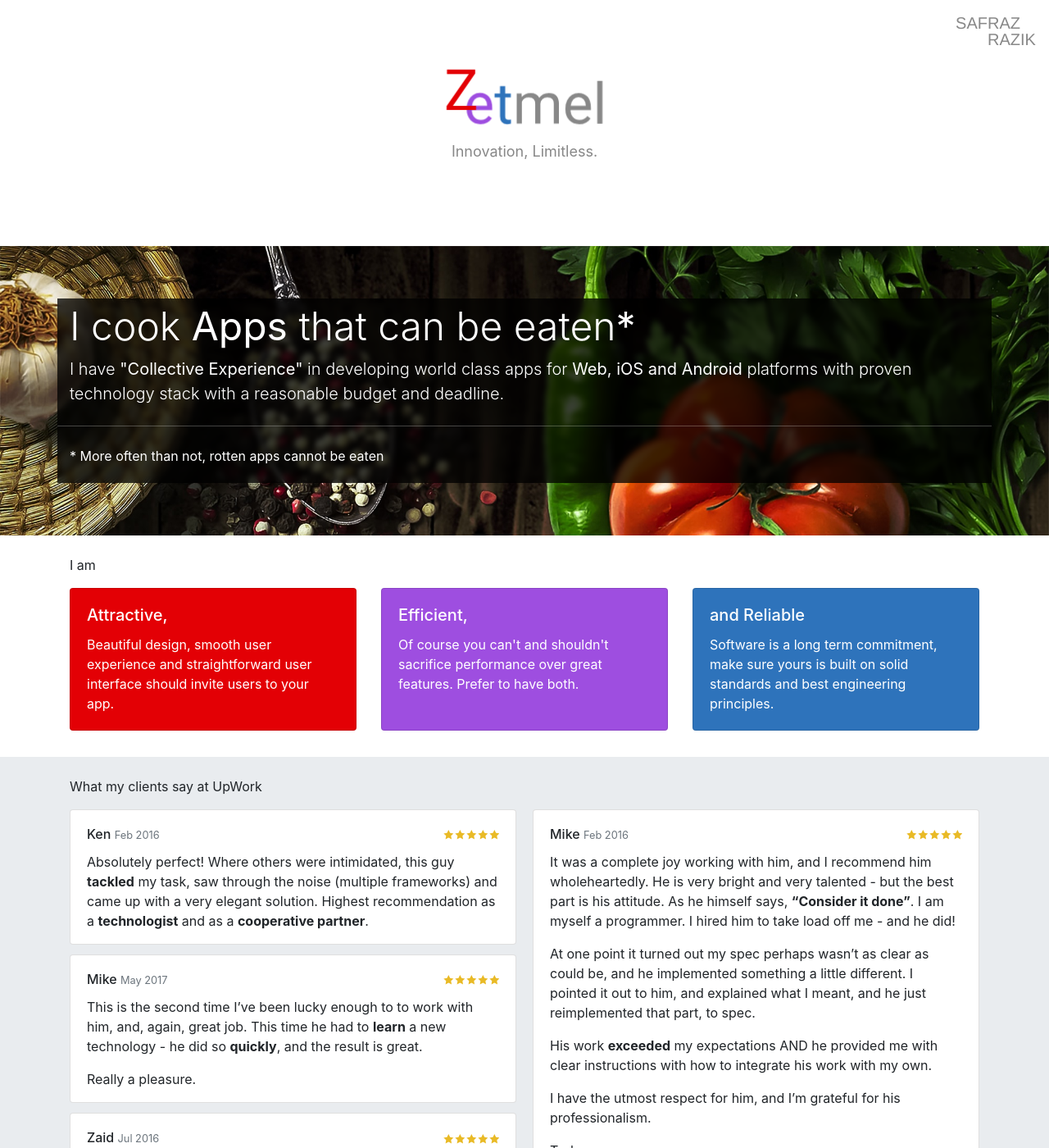
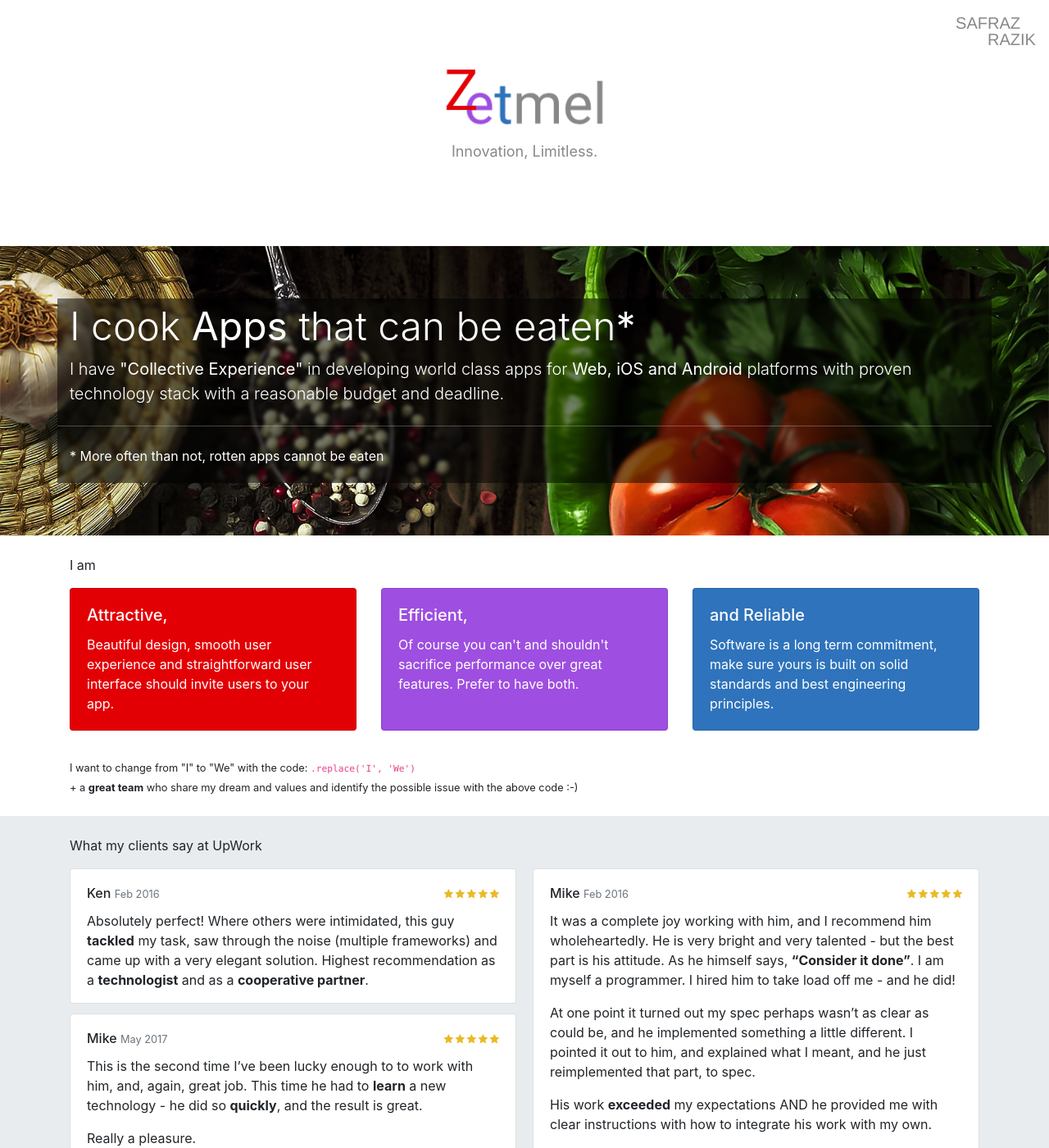
Before and after one commit to zetmel/zetmel.github.io, a Jekyll site: the page built from index.html, in a window 1280 px wide and 1400 px high. Shown: the whole window at 82% size. Built offline with Jekyll 4.4.1, drawn with Linux system fonts in a browser that asks for light colours; some of the changed text lies outside the part shown.

Commit message:
Update website

```diff
--- a/_layouts/home.html
+++ b/_layouts/home.html
@@ -158,6 +158,12 @@ body {
       /*background-position: top right;*/
       border-radius: 0;
       color: #FFF;
+
+      background-position: right top;
+      background-position: right 50%;
+      background-position: right 30%;
+      background-size: 100% auto;
+      background-repeat: repeat;
     }
 
     .jumbotron h1 {
@@ -171,10 +177,15 @@ body {
 
     .jumbotron .container {
       background: rgba(0, 0, 0, 0.75);
+      background: rgba(0, 0, 0, 0.5);
       /*background: rgba(255, 255, 255, 0.75);*/
       padding: 5px 15px;
       -webkit-backdrop-filter(3px);
       backdrop-filter: blur(3px);
+      -webkit-backdrop-filter(1px);
+      backdrop-filter: blur(1px);
+      -webkit-backdrop-filter(2px);
+      backdrop-filter: blur(2px);
     }
     .navbar {
       background: rgba(255, 255, 255, 0.9) !important;
@@ -203,6 +214,9 @@ body {
     }
 
 @media (min-width: 576px) {
+  .jumbotron {
+    background-position: right top;
+  }
   .card-columns {
     -webkit-column-count: 2;
     -moz-column-count: 2;
--- a/index.html
+++ b/index.html
@@ -44,6 +44,20 @@ layout: home
     </div>
   </div>
 </section>
+
+<section class="mb-4">
+  <div class="container">
+    <small>
+      {% assign replace_code = ".replace('I', 'We')" %}
+      I want to change from "I" to "We" with the code: <code>{{ replace_code }}</code> <br>
+      + a <strong>great team</strong> who share my dream and values and identify the possible issue with the above code :-)
+    </small>
+    <blockquote style="display: none;">
+      Find a good boss to work <strong>with</strong>, not a good company to work <strong>for</strong> - Jack Ma
+    </blockquote>
+  </div>
+</section>
+
  <section class="mb-3 reviews-wrapper pt-4 pb-3">
      <div class="container">
         <!-- <div class="mb-3">Our clients say</div> -->
@@ -61,11 +75,15 @@ layout: home
      </div>
       {% include stars.svg %}
 </section>
-<section class="mb-3">
+<section class="mb-3 pt-2">
    <!-- <div class="jumbotron jumbotron-fluid"> -->
      <div class="container text-center">
        <!-- <h1 class="display-4">Contact</h1> -->
        <p class="lead"><a href="mailto:safrazik@zetmel.com">safrazik@zetmel.com</a></p>
+
+       <p>
+         <small>Copyright &copy; 2019 Zetmel - All Rights Reserved.<br>Photo by Artboard Studio</small>
+       </p>
      </div>
    <!-- </div> -->
 </section>
```
